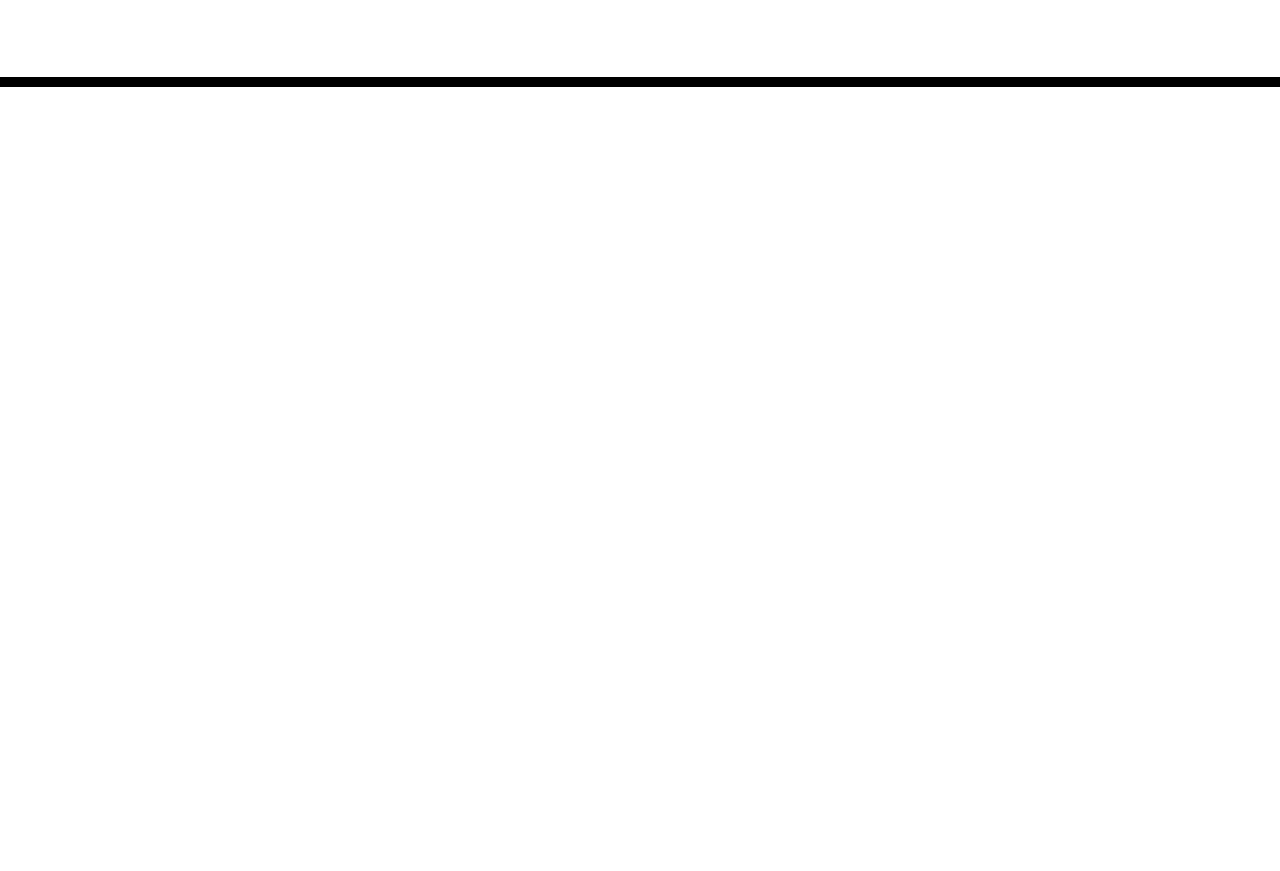
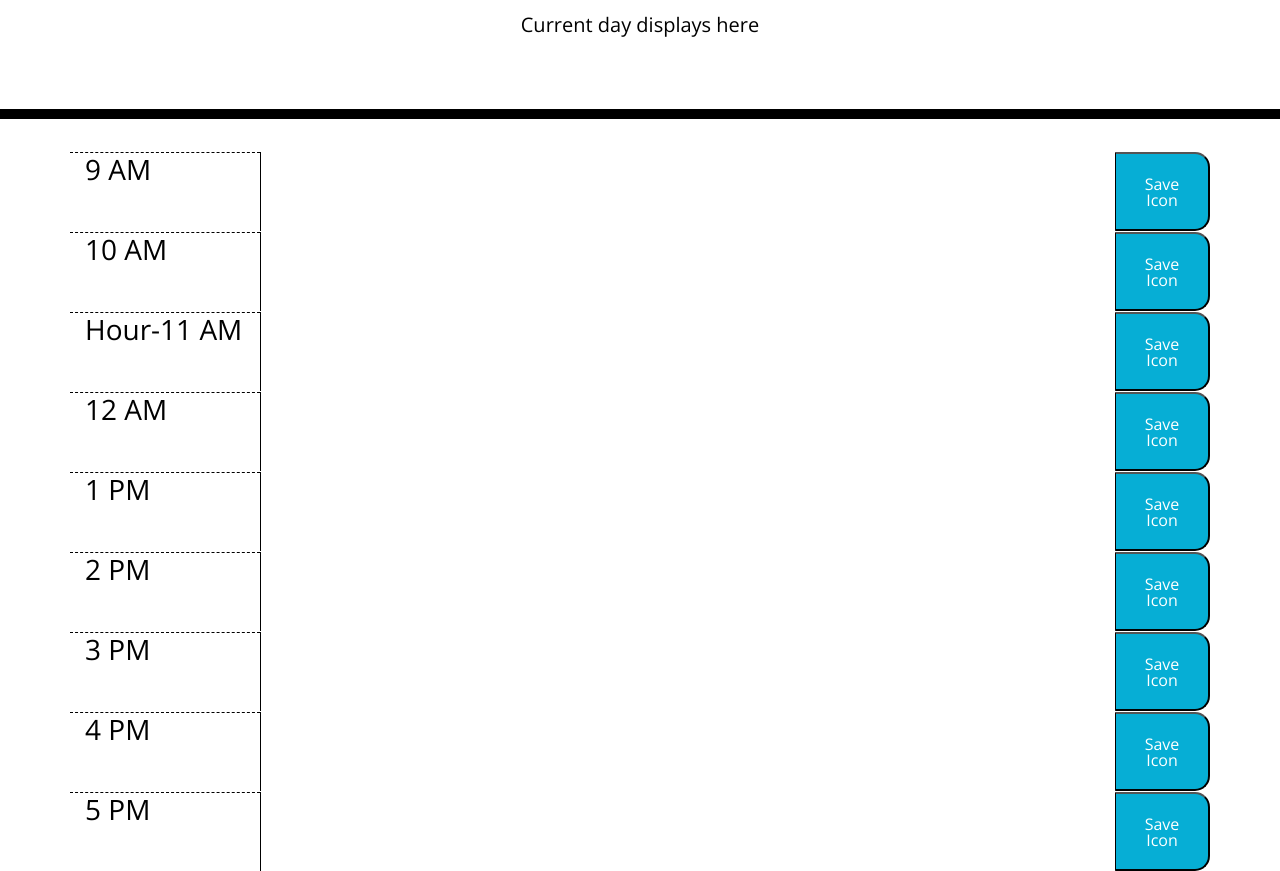
Before and after one commit to Crackerbox123/Work-Scheduler, a plain HTML site: page index.html in a window 1280 px wide. Shown: the part 181-1052 px from the top of the page. Before the commit the page ends 800 px from the top, so only its background shows below. Drawn offline with nearby package versions, Linux system fonts and the light colour scheme; files that its build step writes are made by us from their sources.

Commit message:
add divs for hours

```diff
--- a/index.html
+++ b/index.html
@@ -7,7 +7,7 @@
     <link rel="stylesheet" href="https://stackpath.bootstrapcdn.com/bootstrap/4.3.1/css/bootstrap.min.css"/>
     <link rel="stylesheet" href="https://use.fontawesome.com/releases/v5.8.1/css/all.css" integrity="sha384-50oBUHEmvpQ+1lW4y57PTFmhCaXp0ML5d60M1M7uH2+nqUivzIebhndOJK28anvf" crossorigin="anonymous"/>
     <link href="https://fonts.googleapis.com/css?family=Open+Sans&display=swap" rel="stylesheet"/>
-    <link rel="stylesheet" href="./assets/style.css" />
+    <link rel="stylesheet" href="./assets/css/style.css" />
     <title>Work Day Scheduler</title>
   </head>
 
@@ -15,14 +15,62 @@
     <header class="jumbotron">
       <h1 class="display-3">Work Day Scheduler</h1>
       <p class="lead">A simple calendar app for scheduling your work day</p>
-      <p id="currentDay" class="lead"></p>
+      <h2 id="currentDay" class="lead">Current day displays here</h2>
     </header>
+
+    <!-- Timeblocks go here -->
+    <!-- Timeblocks go here -->
+    <!-- Timeblocks go here -->
     <main class="container">
-      <!-- Timeblocks go here -->
+      <div class="row hours-column">
+        <h3 class="col-2 hour" id="hours-of-workday">9 AM</h3>
+        <textarea class="col-9" id="task-description"></textarea>
+        <button id="save-task" class="saveBtn col-1">Save Icon</button>
+      </div>
+      <div class="row hours-column">
+        <h3 class="col-2 hour" id="hours-of-workday">10 AM</h3>
+        <textarea class="col-9" id="task-description"></textarea>
+        <button id="save-task" class="saveBtn col-1">Save Icon</button>
+      </div>
+      <div class="row hours-column">
+        <h3 class="col-2 hour" id="hours-of-workday">Hour-11 AM</h3>
+        <textarea class="col-9" id="task-description"></textarea>
+        <button id="save-task" class="saveBtn col-1">Save Icon</button>
+      </div>
+      <div class="row hours-column">
+        <h3 class="col-2 hour" id="hours-of-workday">12 AM</h3>
+        <textarea class="col-9" id="task-description"></textarea>
+        <button id="save-task" class="saveBtn col-1">Save Icon</button>
+      </div>
+      <div class="row hours-column">
+        <h3 class="col-2 hour" id="hours-of-workday">1 PM</h3>
+        <textarea class="col-9" id="task-description"></textarea>
+        <button id="save-task" class="saveBtn col-1">Save Icon</button>
+      </div>
+      <div class="row hours-column">
+        <h3 class="col-2 hour" id="hours-of-workday">2 PM</h3>
+        <textarea class="col-9" id="task-description"></textarea>
+        <button id="save-task" class="saveBtn col-1">Save Icon</button>
+      </div>
+      <div class="row hours-column">
+        <h3 class="col-2 hour" id="hours-of-workday">3 PM</h3>
+        <textarea class="col-9" id="task-description"></textarea>
+        <button id="save-task" class="saveBtn col-1">Save Icon</button>
+      </div>
+      <div class="row hours-column">
+        <h3 class="col-2 hour" id="hours-of-workday">4 PM</h3>
+        <textarea class="col-9" id="task-description"></textarea>
+        <button id="save-task" class="saveBtn col-1">Save Icon</button>
+      </div>
+      <div class="row hours-column">
+        <h3 class="col-2 hour" id="hours-of-workday">5 PM</h3>
+        <textarea class="col-9" id="task-description"></textarea>
+        <button id="save-task" class="saveBtn col-1">Save Icon</button>
+      </div>
     </main>
 
     <script src="https://code.jquery.com/jquery-3.4.1.min.js"></script>
     <script src="https://cdnjs.cloudflare.com/ajax/libs/moment.js/2.24.0/moment.min.js"></script>
-    <script src="./assets/"></script>
+    <script src="./assets/js/script.js"></script>
   </body>
 </html>
```
